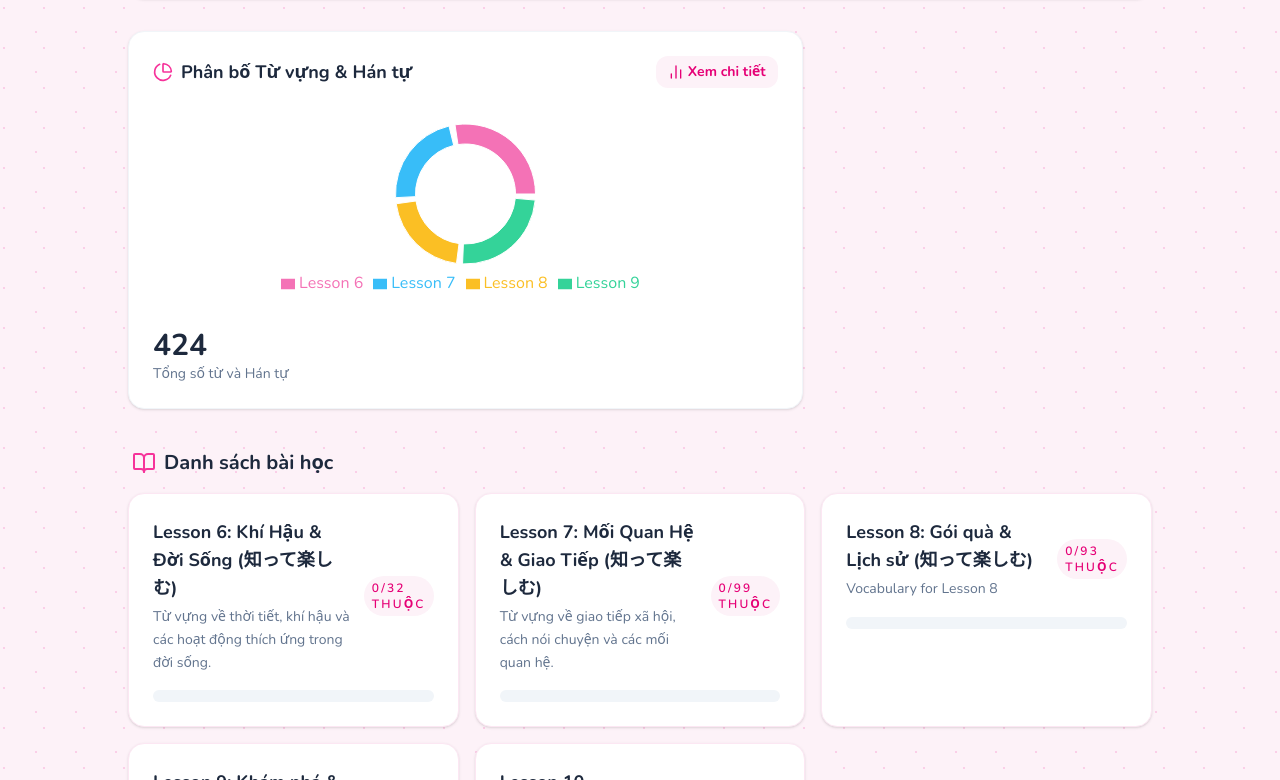
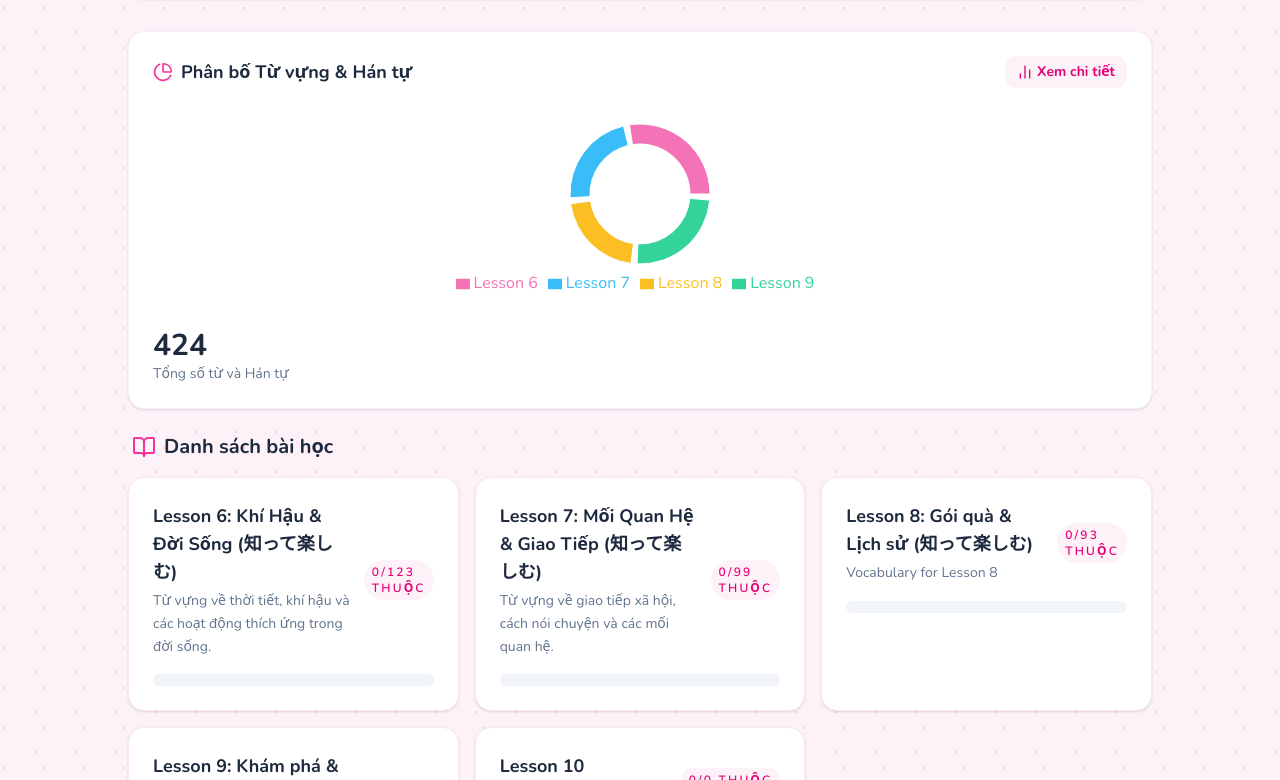
Before and after one commit to NganNNK986/Dekiru, a React (Vite) app: page / in a window 1280 px wide. Shown: the part 880-1660 px from the top of the page. Built offline with nearby package versions, Linux system fonts and the light colour scheme.

Commit message:
feat: add lesson item counts to Dashboard component and update package dependencies

```diff
--- a/package.json
+++ b/package.json
@@ -26,6 +26,8 @@
   "devDependencies": {
     "@types/express": "^4.17.21",
     "@types/node": "^22.14.0",
+    "@types/react": "^19.2.17",
+    "@types/react-dom": "^19.2.3",
     "autoprefixer": "^10.4.21",
     "esbuild": "^0.25.0",
     "rimraf": "^5.0.0",
--- a/src/components/Dashboard.tsx
+++ b/src/components/Dashboard.tsx
@@ -43,6 +43,16 @@ export default function Dashboard({
         value: vCount + kCount
       };
     }).filter(data => data.value > 0);
+  }, []);
+
+  const lessonItemCounts = useMemo(() => {
+    return Object.fromEntries(
+      lessons.map((lesson) => {
+        const vocabCount = vocabularyData.filter(v => v.lessonId === lesson.id).length;
+        const kanjiCount = kanjiData.filter(k => k.lessonId === lesson.id).length;
+        return [lesson.id, vocabCount + kanjiCount];
+      })
+    );
   }, []);
 
   return (
@@ -177,10 +187,10 @@ export default function Dashboard({
         </CardContent>
       </Card>
 
-      <div className="grid grid-cols-1 md:grid-cols-3 gap-6">
+      <div className="space-y-6">
 
         {/* Analytics Dashboard */}
-        <Card className="col-span-1 md:col-span-2 shadow-sm border-slate-100">
+        <Card className="shadow-sm border-slate-100">
           <CardContent className="p-6">
             <div className="flex items-center justify-between mb-6">
               <h3 className="text-lg font-bold flex items-center gap-2 text-slate-800">
@@ -206,7 +216,7 @@ export default function Dashboard({
                     dataKey="value"
                     labelLine={false}
                   >
-                    {chartData.map((entry, index) => (
+                    {chartData.map((_entry: any, index: number) => (
                       <Cell key={`cell-${index}`} fill={COLORS[index % COLORS.length]} />
                     ))}
                   </Pie>
@@ -230,7 +240,7 @@ export default function Dashboard({
 
 
         {/* Lesson List */}
-        <div className="col-span-1 md:col-span-3 space-y-4 mt-4">
+        <div className="space-y-4">
           <h3 className="text-xl font-bold flex items-center gap-2 text-slate-800 px-1">
             <BookOpen className="text-pink-500" /> Danh sách bài học
           </h3>
@@ -252,7 +262,7 @@ export default function Dashboard({
                       </p>
                     </div>
                     <span className="text-xs font-semibold uppercase tracking-[0.18em] text-pink-600 bg-pink-50 px-2 py-1 rounded-full">
-                      {lessonProgressById[lesson.id]?.masteredCount ?? 0}/{lessonProgressById[lesson.id]?.totalItems ?? 0} thuộc
+                      {lessonProgressById[lesson.id]?.masteredCount ?? 0}/{lessonItemCounts[lesson.id] ?? lessonProgressById[lesson.id]?.totalItems ?? 0} thuộc
                     </span>
                   </div>
                   <div className="h-3 bg-slate-100 rounded-full overflow-hidden mt-4">
@@ -266,8 +276,6 @@ export default function Dashboard({
             ))}
           </div>
         </div>
-
-      </div>
     </div>
-  );
+  </div>);
 }
```
Also changed, not shown: 1 other file (tests, documents, lock files or other folders).
